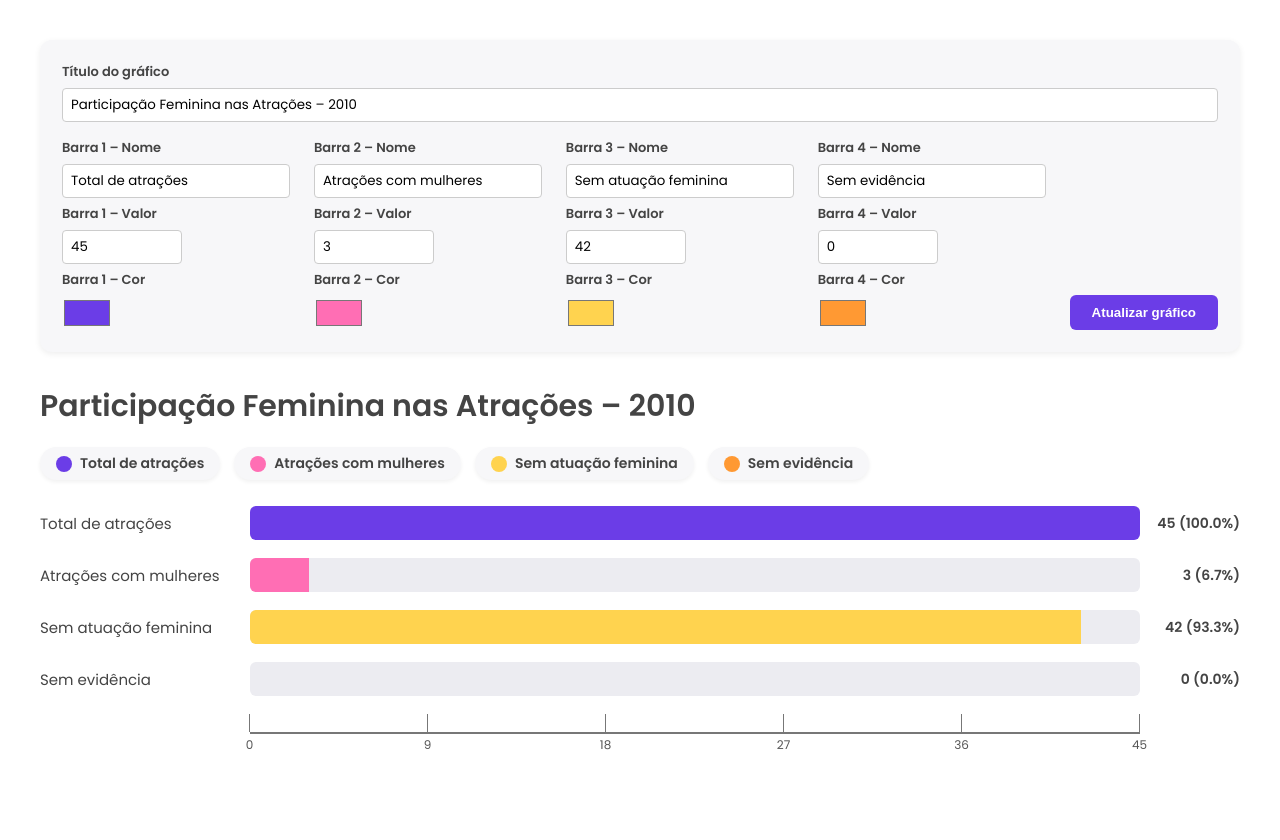
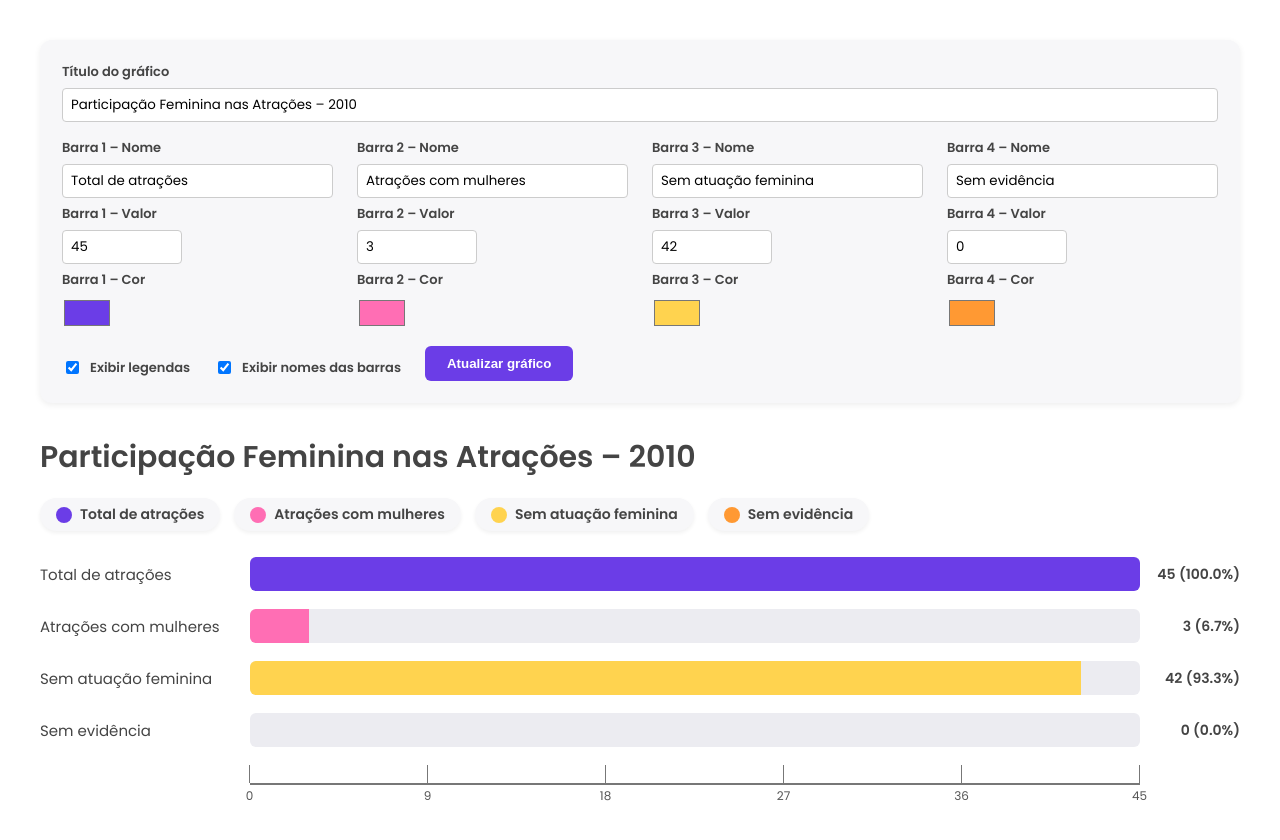
Before and after one commit to kaikeSilva/bargraph, a plain HTML site: page index.html in a window 1280 px wide. Before the commit the page ends 802 px from the top, so only its background shows below. Drawn offline with Linux system fonts and the light colour scheme.

Commit message:
controles para remover barras e legenda

```diff
--- a/index.html
+++ b/index.html
@@ -72,6 +72,17 @@ h1{
     transition:.2s;
 }
 #updateBtn:hover{ opacity:.9; }
+
+/* ---------- Toggle switches ---------- */
+.toggle-group{
+    display:flex;
+    align-items:center;
+    gap:8px;
+    font-size:14px;
+    font-weight:600;
+    margin-top:8px;
+}
+.toggle-group input{ cursor:pointer; }
 
 /* ---------- Legenda “pílula” ---------- */
 .legend{
@@ -165,6 +176,12 @@ h1{
     white-space:nowrap;
 }
 
+/* ---------- Remover rótulos e espaço ---------- */
+.no-labels .chart-label,
+.no-labels .axis-label{
+    display:none;          /* some 210 px da esquerda */
+}
+
 /* ---------- Responsivo ---------- */
 @media(max-width:720px){
     .chart-label, .axis-label{ width:160px; }
@@ -176,6 +193,8 @@ h1{
 
 <!-- Painel -->
 <div class="config-panel">
+
+  <!-- Título do gráfico -->
   <div class="config-group" style="flex-basis:100%;">
     <label for="titleInput">Título do gráfico</label>
     <input type="text" id="titleInput" value="Participação Feminina nas Atrações – 2010">
@@ -218,7 +237,20 @@ h1{
     <input type="color" class="bar-color" value="#ff9933">
   </div>
 
-  <button id="updateBtn">Atualizar gráfico</button>
+  <!-- Toggles -->
+  <div class="config-group" style="flex-basis:100%; flex-direction:row; gap:24px; align-items:center;">
+    <label class="toggle-group">
+      <input type="checkbox" id="toggleLegend" checked>
+      Exibir legendas
+    </label>
+
+    <label class="toggle-group">
+      <input type="checkbox" id="toggleLabels" checked>
+      Exibir nomes das barras
+    </label>
+
+    <button id="updateBtn">Atualizar gráfico</button>
+  </div>
 </div>
 
 <h1 id="chartTitle">Participação Feminina nas Atrações – 2010</h1>
@@ -242,6 +274,8 @@ const chartTitle  = document.getElementById('chartTitle');
 const legendEl    = document.getElementById('legend');
 const chartEl     = document.getElementById('chart');
 const axisEl      = document.getElementById('axis');
+const toggleLegend = document.getElementById('toggleLegend');
+const toggleLabels = document.getElementById('toggleLabels');
 
 /* ---------- Helpers ---------- */
 function getConfigData(){
@@ -253,6 +287,8 @@ function getConfigData(){
 
 function renderLegend(data){
   legendEl.innerHTML = '';
+  if(!toggleLegend.checked){ legendEl.style.display='none'; return; }
+  legendEl.style.display='';
   data.forEach(d=>{
     const item = document.createElement('span');
     item.innerHTML = `<i style="background:${d.color}"></i>${d.name}`;
@@ -279,6 +315,10 @@ function renderAxis(max){
   }
 }
 
+function applyLabelVisibility(){
+  document.body.classList.toggle('no-labels', !toggleLabels.checked);
+}
+
 function renderChart(data){
   chartEl.innerHTML = '';
   const max = Math.max(...data.map(d=>d.value), 1); // evita div/0
@@ -294,6 +334,7 @@ function renderChart(data){
       <span class="chart-value">${d.value} (${((d.value/max)*100).toFixed(1)}%)</span>`;
     chartEl.appendChild(row);
   });
+  applyLabelVisibility();
   renderAxis(max);
 }
 
@@ -302,10 +343,13 @@ function update(){
   chartTitle.textContent = titleInput.value.trim() || 'Meu Gráfico';
   renderLegend(data);
   renderChart(data);
+  applyLabelVisibility();          /* garante estado correto na 1ª carga */
 }
 
 /* ---------- Eventos ---------- */
 updateBtn.addEventListener('click', update);
+toggleLegend.addEventListener('change', ()=>renderLegend(getConfigData()));
+toggleLabels.addEventListener('change', applyLabelVisibility);
 
 /* ---------- Primeira renderização ---------- */
 update();
```
